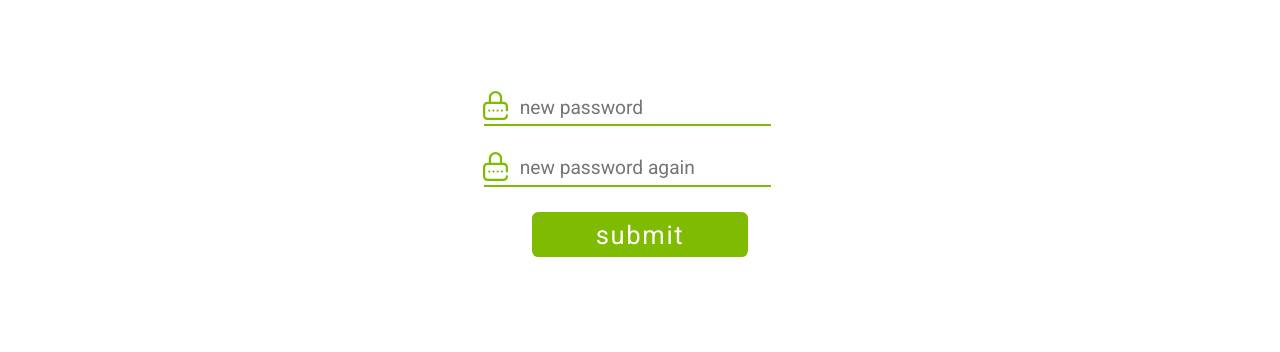
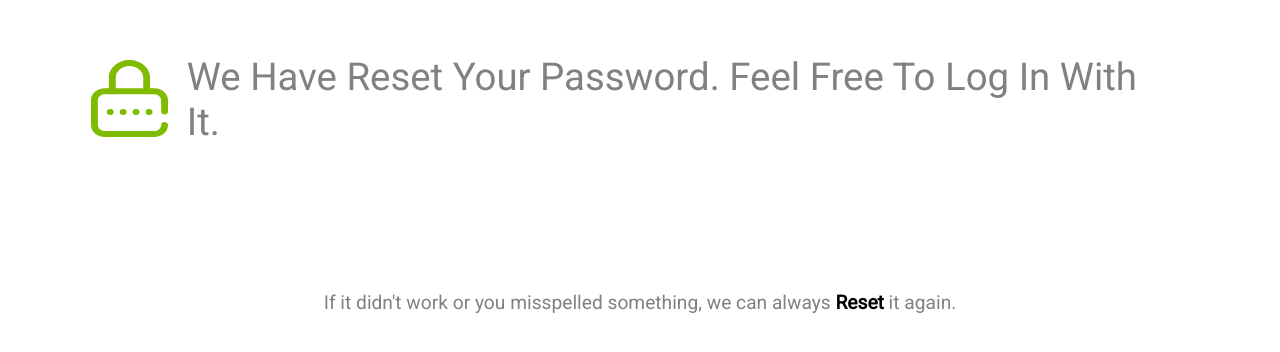
Before and after one commit to zero-to-mastery/TheSurvey, a React (Create React App) app: page / in a window 1280 px wide. Shown: the part 226-578 px from the top of the page. Built offline with nearby package versions, Linux system fonts and the light colour scheme.

Commit message:
Add NewPasswordSet component

```diff
--- /dev/null
+++ b/src/components/NewPasswordSet/NewPasswordSet.css
@@ -0,0 +1,107 @@
+/* This is the corresponding css file for the signup and login forms  */
+.contentContainer {
+	display: flex;
+	flex-direction: row;
+	align-items: center;
+	justify-content: flex-start;
+	box-shadow: 0 .15vw .1vw rgba(0, 0, 0, 0.05);
+}
+.fillForm {
+	margin: 0 auto;
+}
+.fillForm form{
+	display: flex;
+	flex-direction: column;
+	align-items: center;
+	justify-content: center;
+}
+.fillForm form div input {
+	font-family: 'Roboto', sans-serif;
+	font-size: 1.5vw;
+	padding: .4vw 2.8vw;
+	margin: 1vw 0;
+	border: 0;
+	border-bottom: .2vw solid #7fbb00;
+	box-shadow: none;
+	outline: none;
+	width: 16.8vw;
+}
+.fillForm form div:last-child input {
+	color:#ffffff;
+	letter-spacing: .13vw;
+	font-size: 2vw;
+	padding: .6vw 1.2vw;
+	border: 0;
+  border-radius: .5vw;
+  background: #7fbb00;
+	transition: background .15s ease-in-out;
+	cursor: pointer;
+}
+.fillForm form div:last-child:hover input {
+  background: #75a902;
+}
+.fillForm form div img {
+	width: 2vw;
+	height: auto;
+
+
+	position: relative;
+	top: .5vw;
+	left:-22.5vw;
+	z-index: 11;
+}
+
+.formQuestion {
+	padding: .3vw 0;
+}
+.formQuestion span a {
+	color:#000000;
+	text-decoration: none;
+	font-weight: 700;
+	transition: color .2s ease-in-out;
+}
+.formQuestion span a:hover {
+	color: #7fbb00;
+	text-decoration: underline;
+}
+
+/* This is the css file corresponding to resetEmail.html */
+.resetNote {
+	height: 100vh;
+	display: flex;
+	flex-direction: column;
+	align-items: center;
+	justify-content: center;
+}
+.resetNote div {
+	display: flex;
+	flex-direction: row;
+	align-items: center;
+	justify-content: center;
+}
+.resetNote div img{
+	max-width: 6vw;
+	max-height: 6vw;
+	width: 100%;
+	height: 100%;
+}
+.resetNote div:first-child {
+	margin-bottom: 10vw;
+}
+.resetNote div:first-child span {
+	font-size: 3vw;
+	padding: 1.5vw;
+}
+.resetNote div:last-child span {
+	font-size: 1.5vw;
+}
+.resetNote div:last-child span a {
+	color:#000000;
+	text-decoration: none;
+	font-weight: 700;
+	transition: color .2s ease-in-out;
+}
+.resetNote div:last-child span a:hover {
+	color: #7fbb00;
+	text-decoration: underline;
+}
--- /dev/null
+++ b/src/components/NewPasswordSet/NewPasswordSet.js
@@ -0,0 +1,20 @@
+import React from 'react';
+import './NewPasswordSet.css';
+import '../../css/cssReset.css';
+import passwordSVG from './passwordSVG.svg';
+
+const NewPasswordSet = () => {
+    return [
+        <div class="resetNote">
+				<div>
+						<img src={passwordSVG} alt="Password icon" />
+					<span>We Have Reset Your Password. Feel Free To Log In With It.</span>
+				</div>
+				<div>
+					<span>If it didn't work or you misspelled something, we can always <a href="reset.html">Reset</a> it again.</span>
+				</div>
+		</div>
+    ]
+}
+
+export default NewPasswordSet;
--- a/src/containers/App.jsx
+++ b/src/containers/App.jsx
@@ -1,12 +1,12 @@
 import React, { Component } from 'react';
 import './App.css';
-import SetNewPassword from '../components/SetNewPassword/SetNewPassword';
+import NewPasswordSet from '../components/NewPasswordSet/NewPasswordSet';
 
 class App extends Component {
   render() {
     return (
       <div className="App">
-        <SetNewPassword />
+        <NewPasswordSet />
       </div>
     );
   }
```
Also changed, not shown: src/components/NewPasswordSet/passwordSVG.svg (added).
